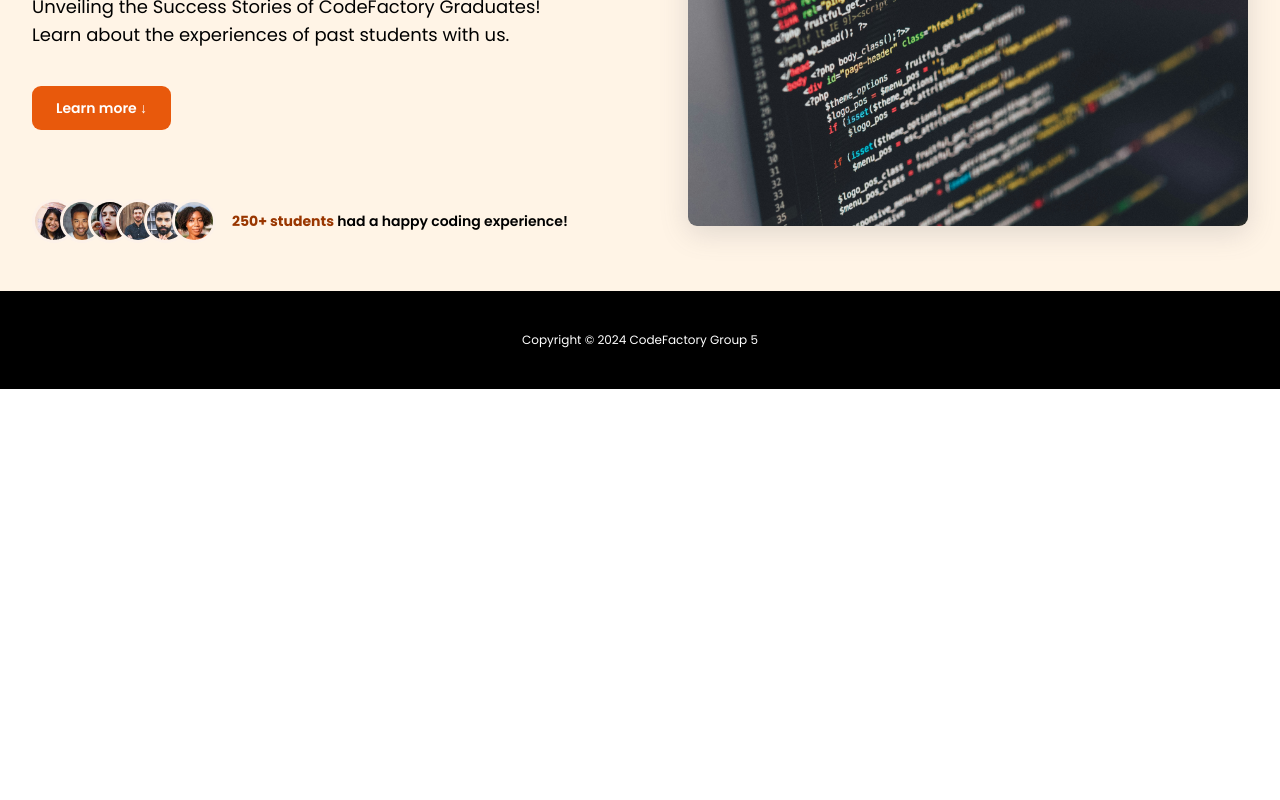
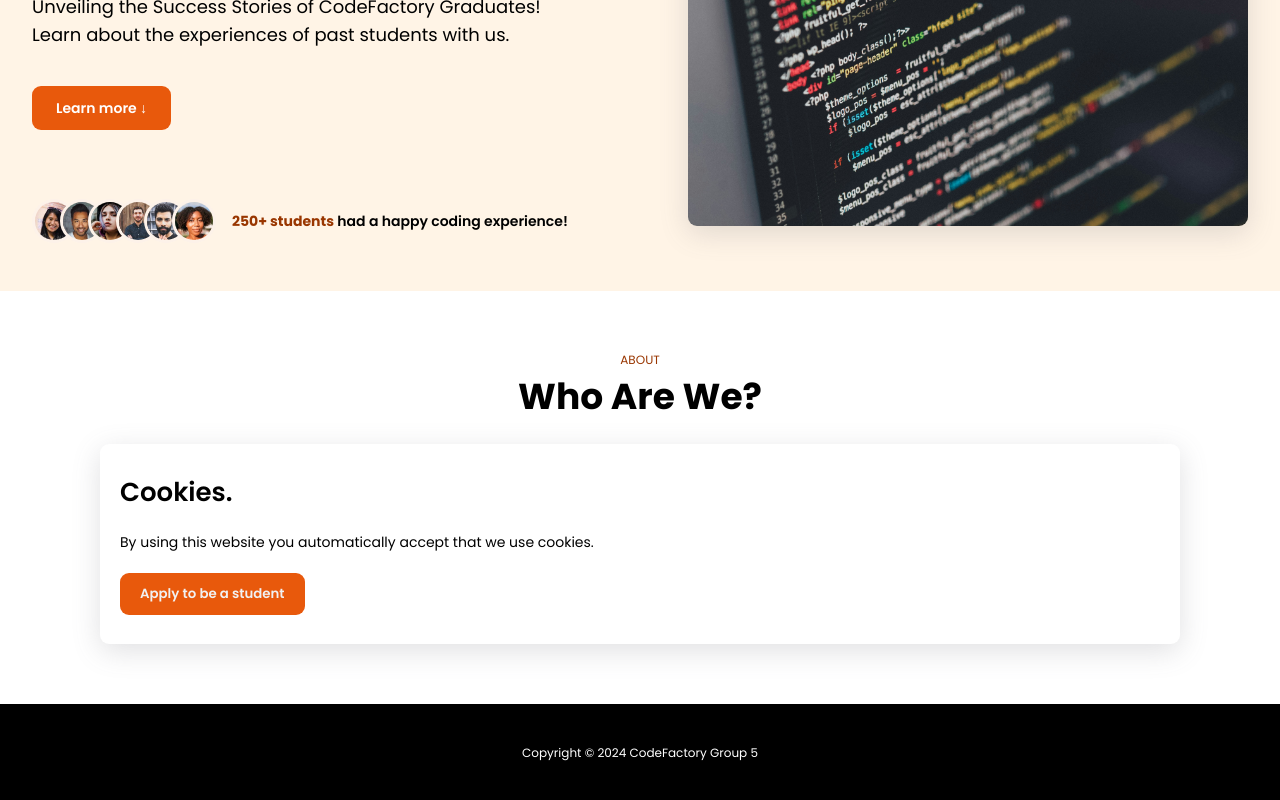
Before and after one commit to TheDarkLord23/Alumni, an Angular app: page / in a window 1280 px wide. Shown: the part 332-1132 px from the top of the page. Before the commit the page ends 800 px from the top, so only its background shows below. Built offline with nearby package versions, Linux system fonts and the light colour scheme.

Commit message:
about on the landing page

```diff
--- a/src/app/landing/landing.component.html
+++ b/src/app/landing/landing.component.html
@@ -30,3 +30,16 @@
     </div>
   </div>
 </section>
+<section class="about-landing">
+  <div class="about-text">
+    <h5>About</h5>
+    <h1>Who Are We?</h1>
+  </div>
+  <div class="cookieCard">
+    <p class="cookieHeading">Cookies.</p>
+    <p class="cookieDescription">
+      By using this website you automatically accept that we use cookies.
+    </p>
+    <button class="acceptButton">Apply to be a student</button>
+  </div>
+</section>
--- a/src/app/landing/landing.component.scss
+++ b/src/app/landing/landing.component.scss
@@ -86,3 +86,74 @@
 .btn:hover {
   background-color: #f76707;
 }
+
+// About section
+
+.about-landing {
+  display: flex;
+  justify-content: center;
+  align-items: center;
+
+  padding: 6rem 10rem;
+  flex-direction: column;
+}
+
+.about-text {
+  h5 {
+    font-size: 1.2rem;
+    text-transform: uppercase;
+    color: #993600;
+    font-weight: 400;
+    text-align: center;
+  }
+
+  h1 {
+    font-size: 3.6rem;
+    text-align: center;
+  }
+}
+
+.cookieCard {
+  width: 100%;
+  min-height: 20rem;
+  background-color: white;
+  display: flex;
+  flex-direction: column;
+  align-items: flex-start;
+  justify-content: center;
+  gap: 2rem;
+  padding: 2rem;
+  border-radius: 9px;
+  margin-top: 2rem;
+  box-shadow: rgba(100, 100, 111, 0.2) 0px 7px 29px 0px;
+  position: relative;
+  overflow: hidden;
+}
+
+.cookieHeading {
+  font-size: 2.6em;
+  font-weight: 600;
+  z-index: 2;
+}
+
+.cookieDescription {
+  font-size: 1.4rem;
+  z-index: 2;
+}
+
+.acceptButton {
+  padding: 1.1rem 2rem;
+  background-color: #e8590c;
+  transition-duration: 0.2s;
+  border: none;
+  color: rgb(241, 241, 241);
+  cursor: pointer;
+  font-weight: 600;
+  z-index: 2;
+  border-radius: 9px;
+}
+
+.acceptButton:hover {
+  background-color: #f76707;
+  transition-duration: 0.2s;
+}
```
